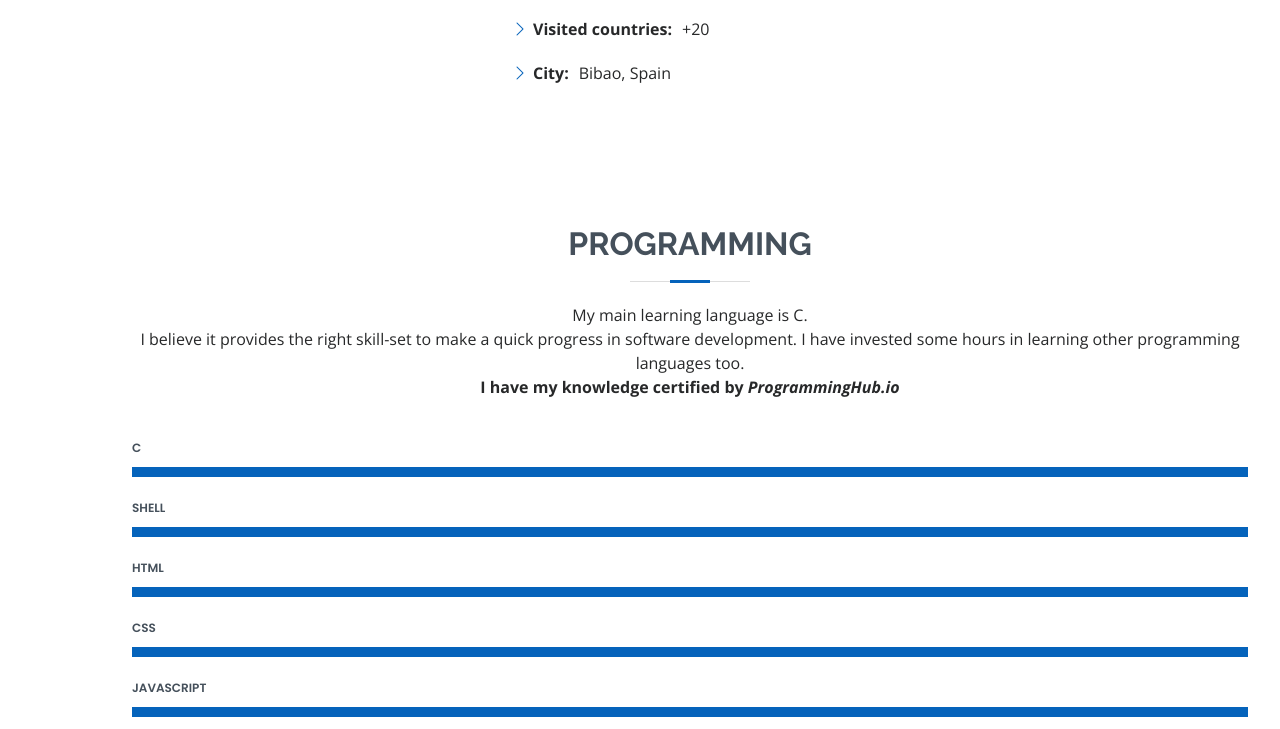
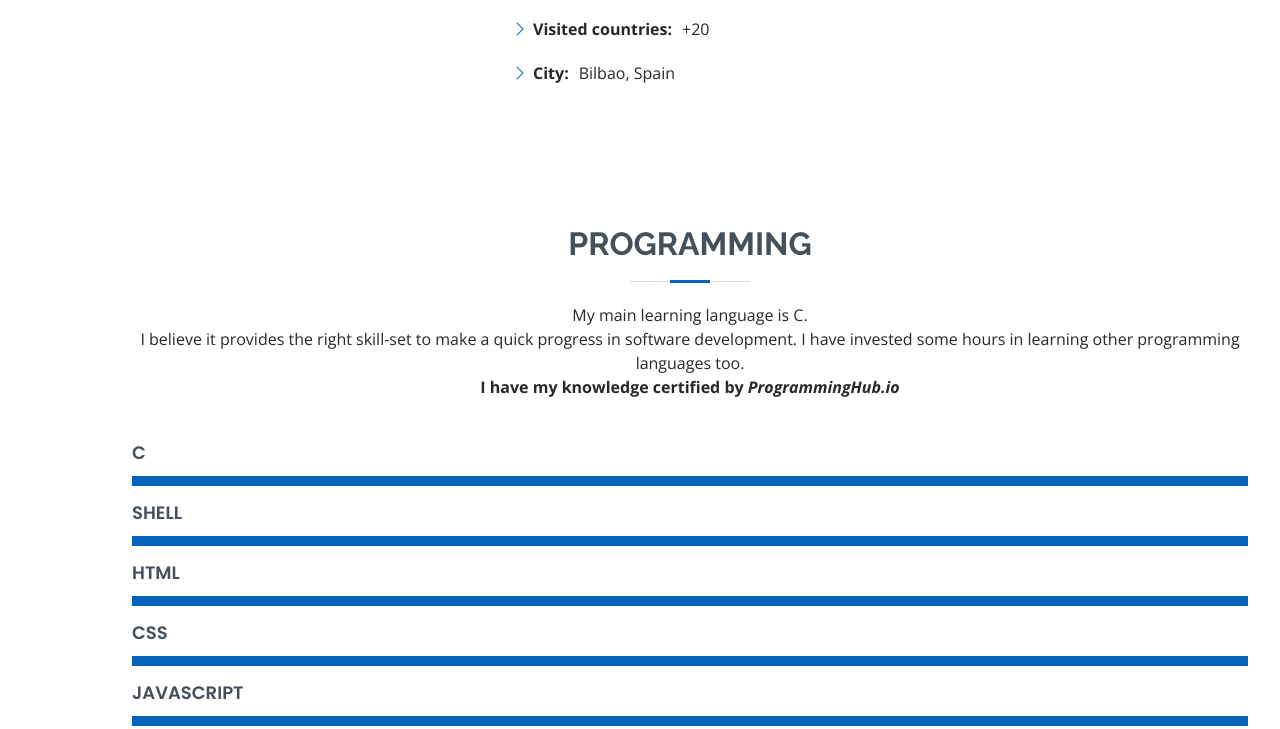
Before and after one commit to alex63rm/42_Discovery_HTML_CSS_JS, a plain HTML site: page 2211_CV_Bootstrap_Alex/index.html in a window 1280 px wide. Shown: the part 1351-2080 px from the top of the page. Drawn offline with nearby package versions, Linux system fonts and the light colour scheme.

Commit message:
final edit

```diff
--- a/2211_CV_Bootstrap_Alex/assets/css/style.css
+++ b/2211_CV_Bootstrap_Alex/assets/css/style.css
@@ -464,6 +464,7 @@ section {
   font-weight: 600;
   font-family: "Poppins", sans-serif;
   color: #45505b;
+  font-size: 18px;
 }
 
 .skills .progress .skill .val {
--- a/2211_CV_Bootstrap_Alex/index.html
+++ b/2211_CV_Bootstrap_Alex/index.html
@@ -98,7 +98,7 @@
                   <li><i class="bi bi-chevron-right"></i> <strong>Languages:</strong> <span>Spanish, English, French</span></li>
                   <li><i class="bi bi-chevron-right"></i> <strong>Freelance:</strong> <span>Available</span></li>
                   <li><i class="bi bi-chevron-right"></i> <strong>Visited countries:</strong> <span>+20</span></li>
-                  <li><i class="bi bi-chevron-right"></i> <strong>City:</strong> <span>Bibao, Spain</span></li>
+                  <li><i class="bi bi-chevron-right"></i> <strong>City:</strong> <span>Bilbao, Spain</span></li>
                 </ul>
               </div>
               <div class="col-lg-6">
```
